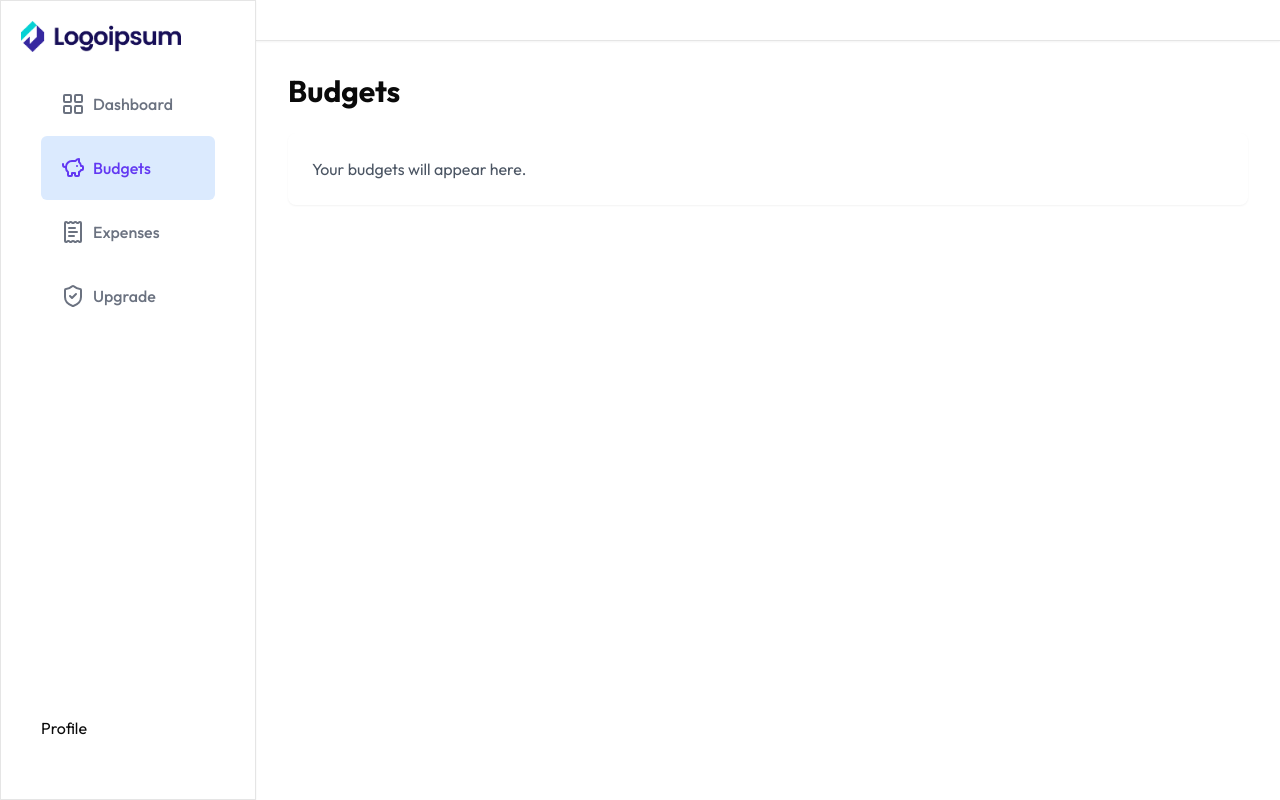
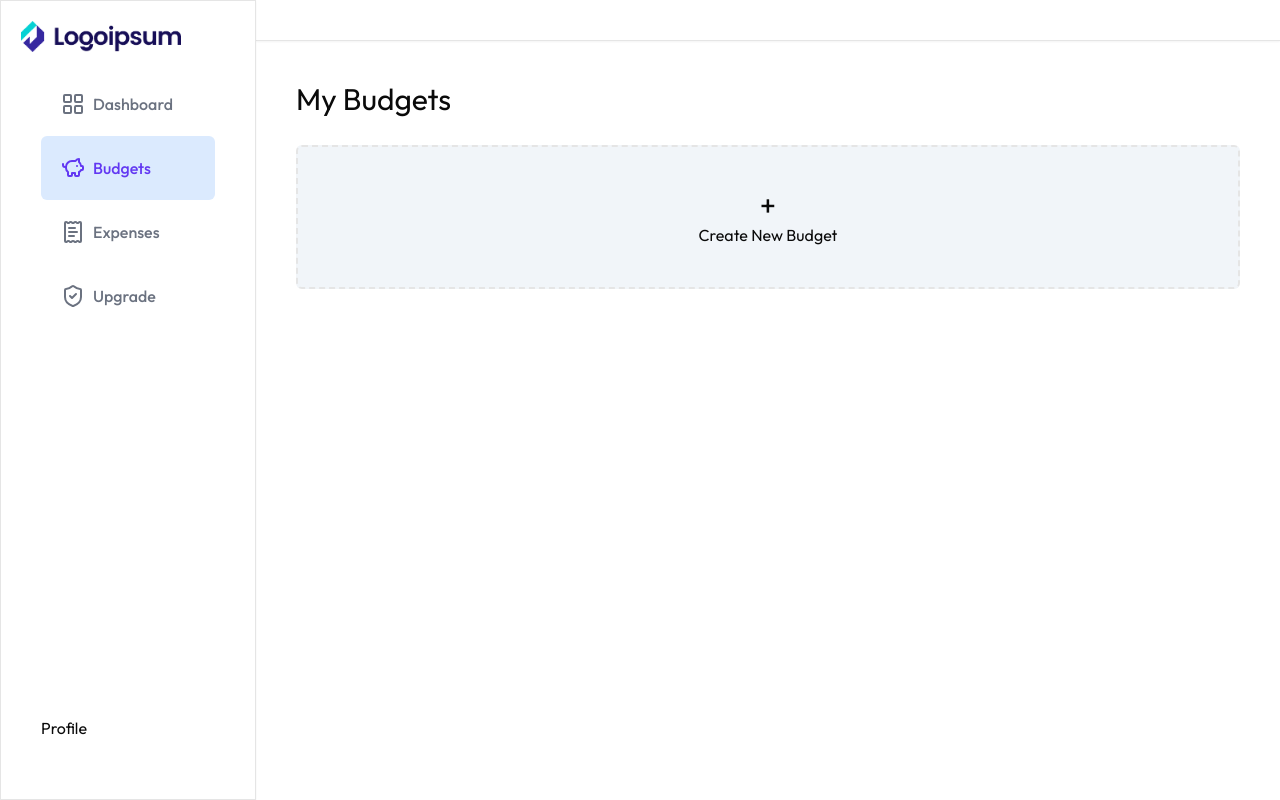
Before and after one commit to SoftEngX/expense-tracker, a Next.js app: page /dashboard/budgets in a window 1280 px wide. Built offline with nearby package versions, Linux system fonts and the light colour scheme; no server answers.

Commit message:
Add: Create new budget btn

```diff
--- a/app/(routs)/dashboard/budgets/_components/BudgetList.jsx
+++ b/app/(routs)/dashboard/budgets/_components/BudgetList.jsx
@@ -1,8 +1,11 @@
 import React from 'react';
+import CreateBudget from './CreateBudget';
 
 function BudgetList() {
     return (
-        <div>BudgetList</div>
+        <div className='mt-7'>
+            <CreateBudget />
+        </div>
     )
 }
 
--- a/app/(routs)/dashboard/budgets/_components/CreateBudget.jsx
+++ b/app/(routs)/dashboard/budgets/_components/CreateBudget.jsx
@@ -2,7 +2,12 @@ import React from 'react';
 
 function CreateBudget() {
     return (
-        <div>BudgetList</div>
+        <div>
+            <div className='bg-slate-100 p-10 rounded-md items-center flex flex-col border-2 border-dashed cursor-pointer hover:shadow-md'>
+                <h2 className='text-3xl'>+</h2>
+                <h2>Create New Budget</h2>
+            </div>
+        </div>
     )
 }
 
--- a/app/(routs)/dashboard/budgets/page.jsx
+++ b/app/(routs)/dashboard/budgets/page.jsx
@@ -1,14 +1,13 @@
 'use client';
 
 import React from "react";
+import BudgetList from './_components/BudgetList';
 
 const Budgets = () => {
   return (
-    <div className="p-8">
-      <h1 className="text-3xl font-bold mb-6">Budgets</h1>
-      <div className="bg-white rounded-lg shadow-sm p-6">
-        <p className="text-gray-600">Your budgets will appear here.</p>
-      </div>
+    <div className="p-10">
+      <h2 className="fon-bold text-3xl">My Budgets</h2>
+      <BudgetList />
     </div>
   )
 }
--- a/app/globals.css
+++ b/app/globals.css
@@ -1,13 +1,6 @@
-@import "tailwindcss/base";
-@import "tailwindcss/components";
-@import "tailwindcss/utilities";
-
-@theme inline {
-  --color-background: var(--background);
-  --color-foreground: var(--foreground);
-  --font-sans: var(--font-geist-sans);
-  --font-mono: var(--font-geist-mono);
-}
+@tailwind base;
+@tailwind components;
+@tailwind utilities;
 
 @media (prefers-color-scheme: dark) {
   :root {
```
